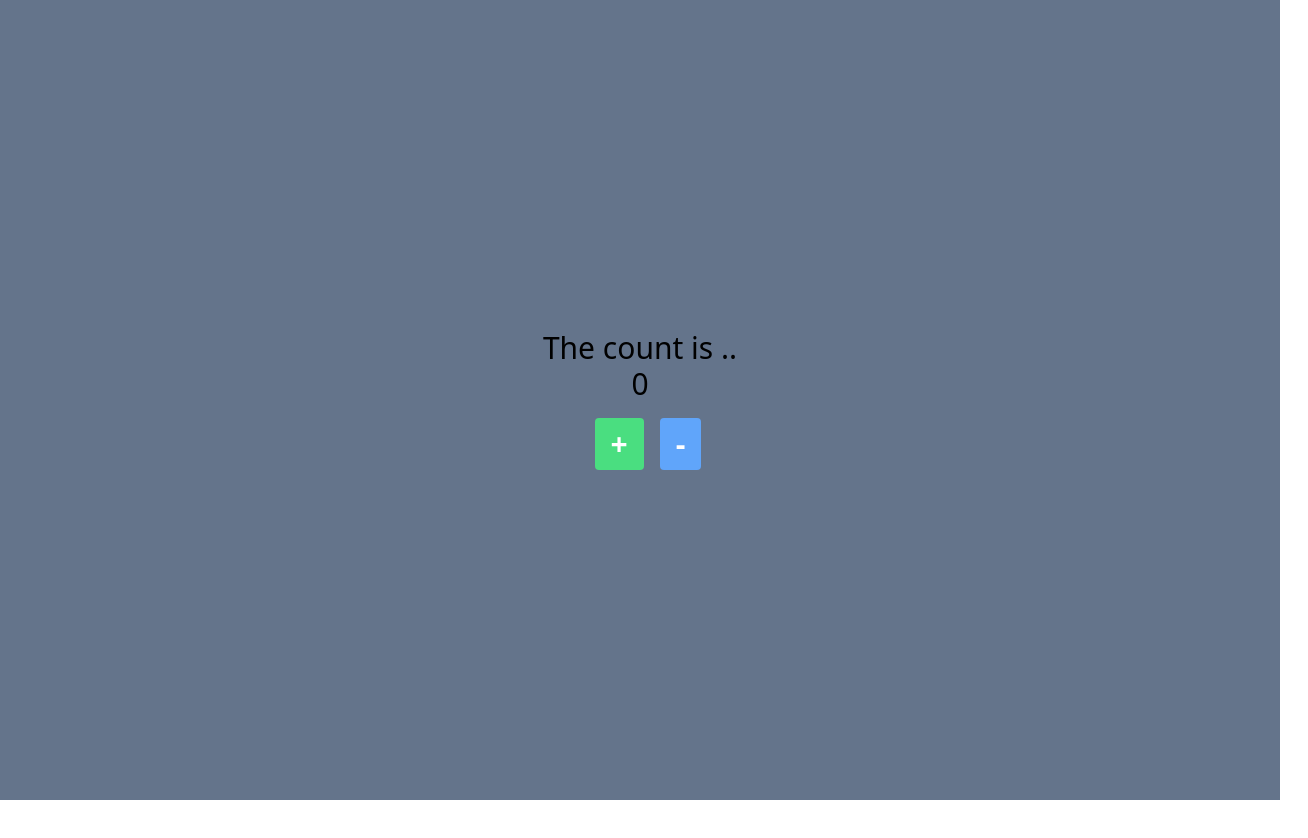
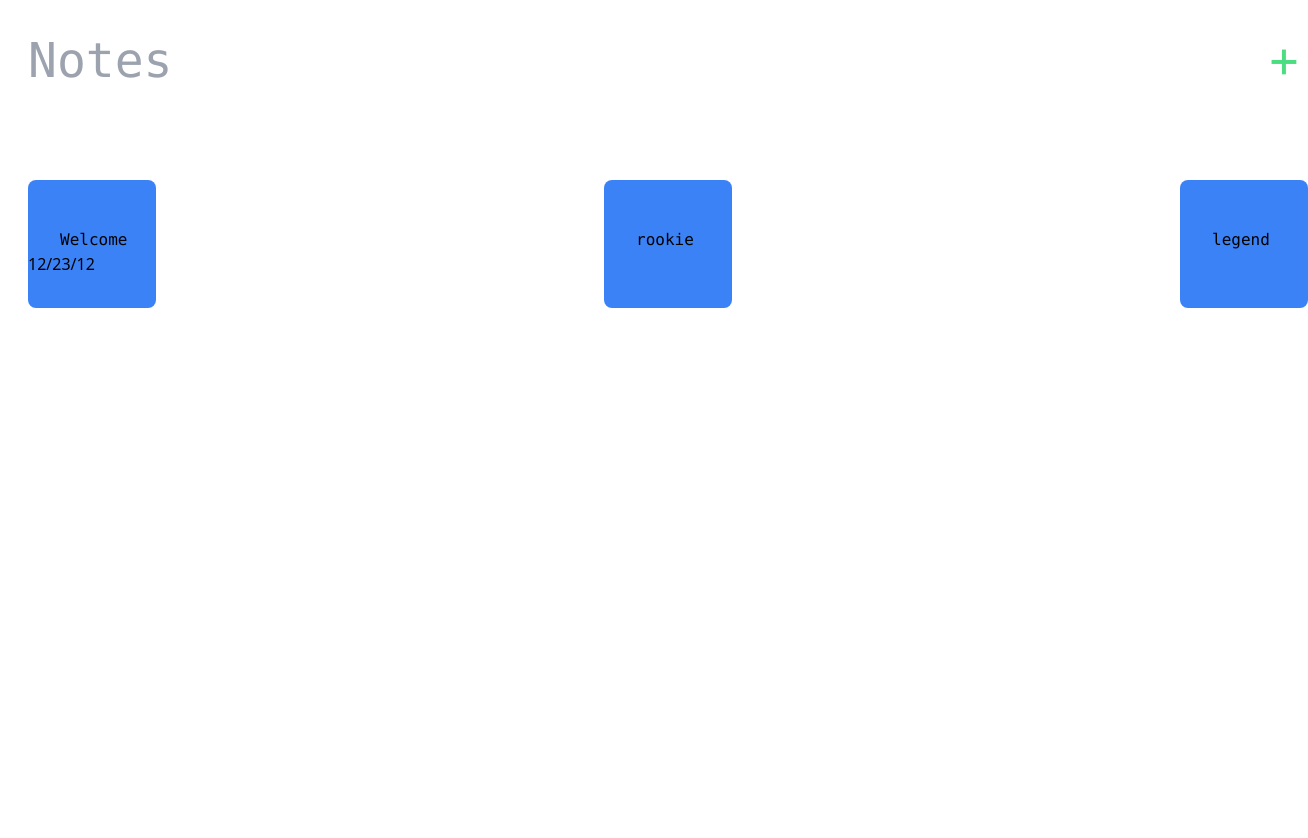
Before and after one commit to tonyantony300/fictional-computing-machine, a Vue app: page / in a window 1280 px wide. Shown: the top 838 px of the page, 1308 px wide, since content can reach past the window. Before the commit the page ends 800 px from the top, so only its background shows below. Built offline with nearby package versions, Linux system fonts and the light colour scheme.

Commit message:
note project begun

```diff
--- a/src/App.vue
+++ b/src/App.vue
@@ -381,14 +381,15 @@ export default {
   name: "App",
 };
 </script> -->
+<!--
+<script setup>
+// import { ref } from "vue";
+// const count = ref(0);
+// </script>
 
-<script setup>
-import { ref } from "vue";
-const count = ref(0);
-</script>
-
-<template>
-  <main class="h-screen bg-slate-500 flex items-center justify-center">
+ <template>
+  <div>again</div> -->
+<!-- <main class="h-screen bg-slate-500 flex items-center justify-center">
     <div class="text-3xl font-arial text-center">
       <h4 class="">The count is ..</h4>
       <h1>{{ count }}</h1>
@@ -407,8 +408,8 @@ const count = ref(0);
         </button>
       </div>
     </div>
-  </main>
-</template>
+  </main> -->
+<!-- </template> -->
 
 <!-- <script>
 export default {
@@ -419,3 +420,29 @@ export default {
   methods() {},
 };
 </script> -->
+
+<script setup></script>
+<template>
+  <main>
+    <div class="container h-screen mx-7 my-9">
+      <header class="font-mono text-5xl flex justify-between">
+        <h1 class="text-gray-400">Notes</h1>
+        <button class="text-green-400 w-12 h-12">+</button>
+      </header>
+      <div class="flex justify-between mt-24">
+        <div class="bg-blue-500 rounded-lg w-32 h-32">
+          <p class="font-mono mt-12 ml-8">Welcome</p>
+          <p class="">12/23/12</p>
+        </div>
+        <div class="bg-blue-500 rounded-lg w-32 h-32">
+          <p class="font-mono mt-12 ml-8">rookie</p>
+          <p class=""></p>
+        </div>
+        <div class="bg-blue-500 rounded-lg w-32 h-32">
+          <p class="font-mono mt-12 ml-8">legend</p>
+          <p class=""></p>
+        </div>
+      </div>
+    </div>
+  </main>
+</template>
```
Also changed, not shown: src/assets/style.css (line endings or trailing spaces).
